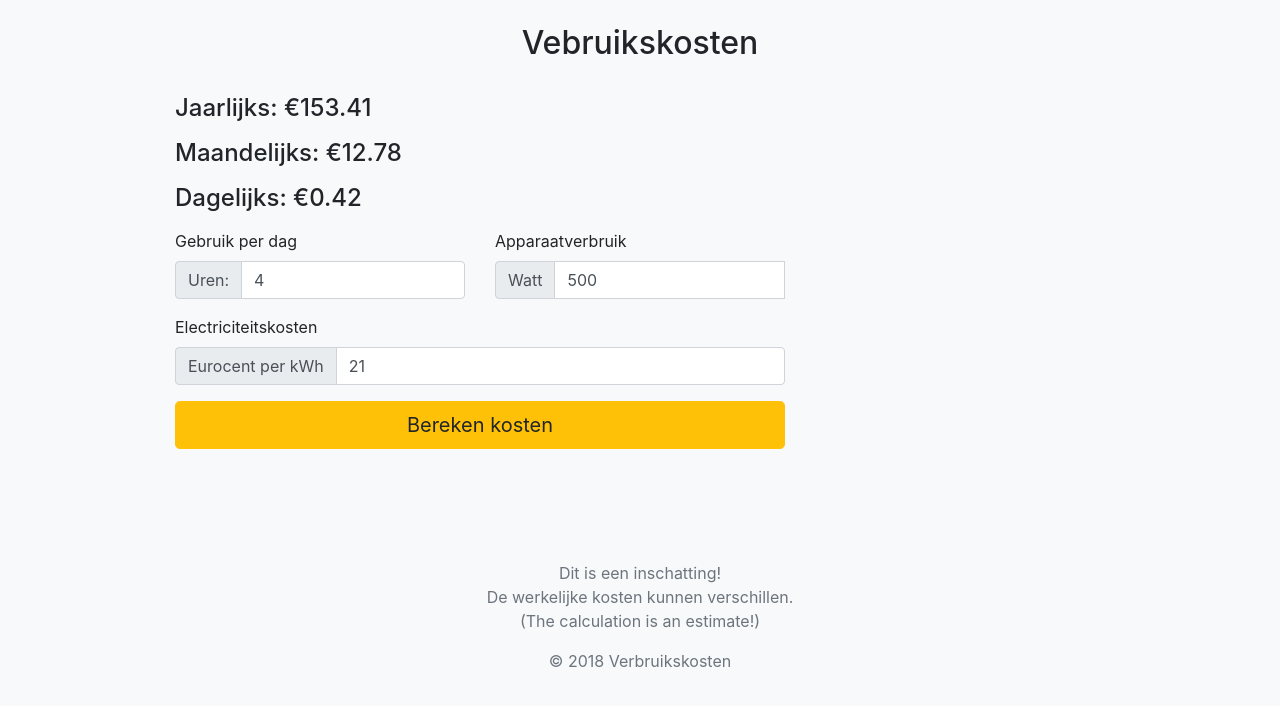
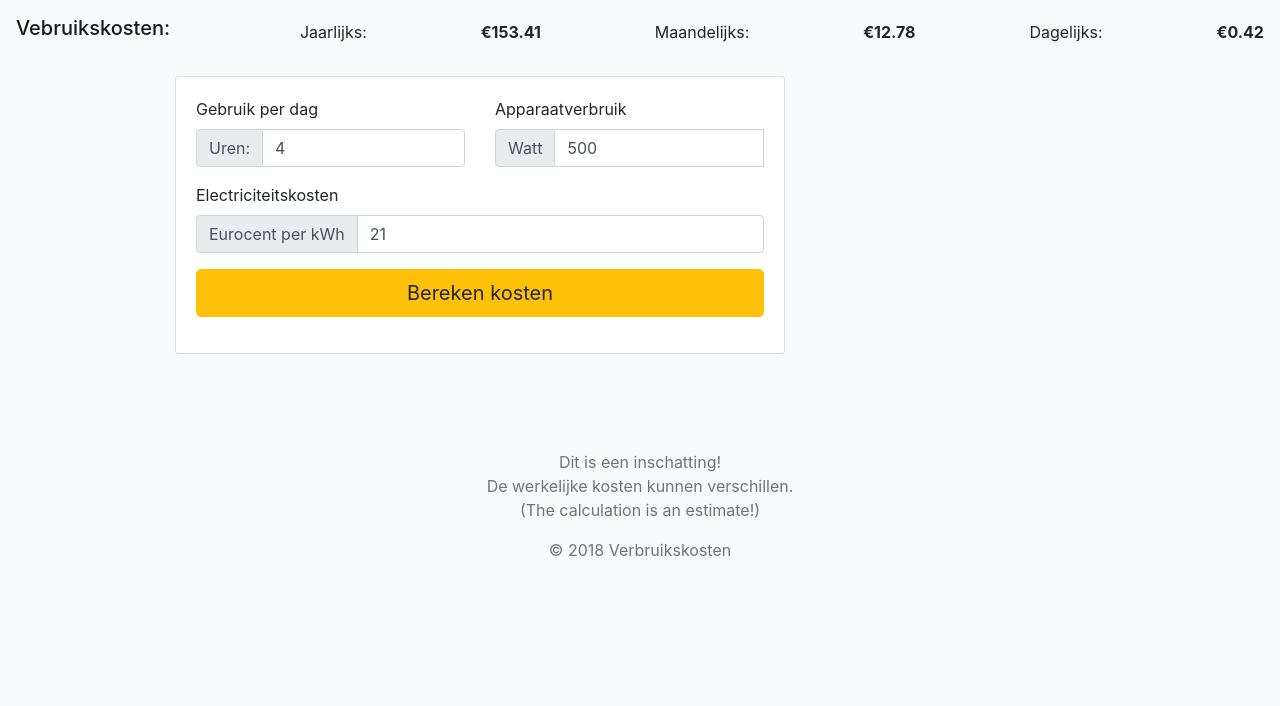
Before and after one commit to ADogan/verbruikskosten, an Angular app: page / in a window 1280 px wide. Shown: the top 706 px of the page. Built offline with nearby package versions, Linux system fonts and the light colour scheme.

Commit message:
Move costs to a navbar

```diff
--- a/src/app/app.component.html
+++ b/src/app/app.component.html
@@ -5,18 +5,21 @@
             <div class="col-4 pt-1">
             </div>
             <div class="col-4 text-center">
-              <h2>Vebruikskosten</h2>
+              <nav class="navbar fixed-top navbar-light bg-light">
+               <h2 class="navbar-brand">Vebruikskosten:</h2>
+               Jaarlijks:   <b>{{  yearlyCostInEuros | currency:'EUR':true }}</b> Maandelijks: <b>{{ monthlyCostInEuros | currency:'EUR':true }}</b> Dagelijks:   <b>{{  dailyCostsInEuros | currency:'EUR':true }}</b>
+              </nav>
             </div>
             <div class="col-4 d-flex justify-content-end align-items-center">
             </div>
           </div>
         </header>
       </div>
+      <br />
     <div class="row">
       <div class="col-md-8 order-md-1">
-          <h4 class="mb-3">Jaarlijks:   {{  yearlyCostInEuros | currency:'EUR':true }}</h4>
-          <h4 class="mb-3">Maandelijks: {{ monthlyCostInEuros | currency:'EUR':true }}</h4>
-          <h4 class="mb-3">Dagelijks:   {{  dailyCostsInEuros | currency:'EUR':true }}</h4>
+        <div class="card" style="width: auto;">
+            <div class="card-body">
         <form class="needs-validation" novalidate>
           <div class="row">
             <div class="col-md-6 mb-3">
@@ -58,9 +61,11 @@
               </div>
           </div>
           <div class="mb-3">
-              <button type="button" class="btn btn-warning btn-lg btn-block">Bereken kosten</button>
+              <button type="button" class="btn btn-warning btn-lg btn-block" (click)="nullifyAndRecalculate()">Bereken kosten</button>
           </div>
         </form>
+        </div>
+        </div>
       </div>
 
        <!-- <div class="col-md-4 order-md-2 mb-4">
--- a/src/app/app.component.ts
+++ b/src/app/app.component.ts
@@ -21,6 +21,13 @@ export class AppComponent {
     this.hoursOfUsageADay = 4;
     this.electricityCostOfKWhInCents = 21;
     this.deviceWattage = 500;
+    this.recalculateCosts();
+  }
+  nullifyAndRecalculate() {
+
+    this.dailyCostsInEuros = 0;
+    this.yearlyCostInEuros = 0;
+    this.monthlyCostInEuros = 0;
     this.recalculateCosts();
   }
 
```
Also changed, not shown: 2 other files (tests, documents, lock files or other folders).
